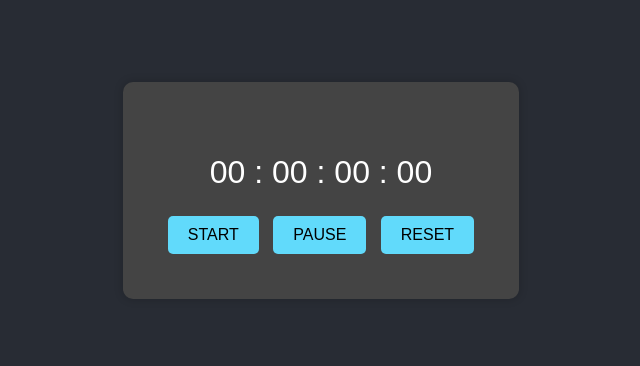
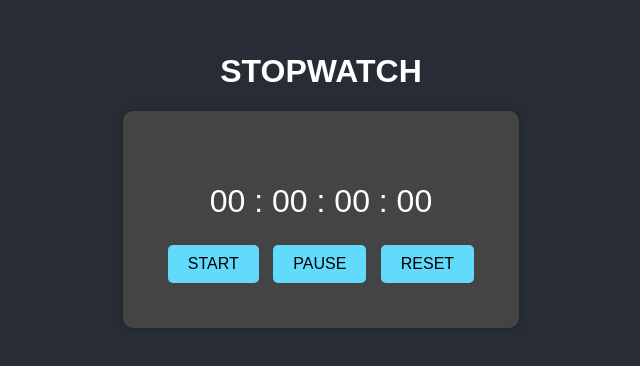
Before and after one commit to purvacharde/STOPWATCH, a plain HTML site: page index.html in a window 1280 px wide. Shown: the part 218-584 px from the top of the page, without its empty margins (319-959 px from the left). Drawn offline with Linux system fonts and the light colour scheme.

Commit message:
2branches

```diff
--- a/index.css
+++ b/index.css
@@ -35,3 +35,8 @@ button {
 button:hover {
     background: #4fa3d1;
 }
+
+.title {
+    text-align: center;
+    margin-bottom: 20px;
+}
--- a/index.html
+++ b/index.html
@@ -7,6 +7,8 @@
     <link rel="stylesheet" href="/STOPWATCH/index.css">
 </head>
 <body>
+    <div class="title">
+        <h1>STOPWATCH</h1>
     <div class="container">
 
         <p id="time">00 : 00 : 00 : 00</p>
@@ -16,6 +18,7 @@
         <button id="btn3">RESET</button>
 
     </div>
+    </div>
 
     <script src="/STOPWATCH/index.js"></script>
 
```
